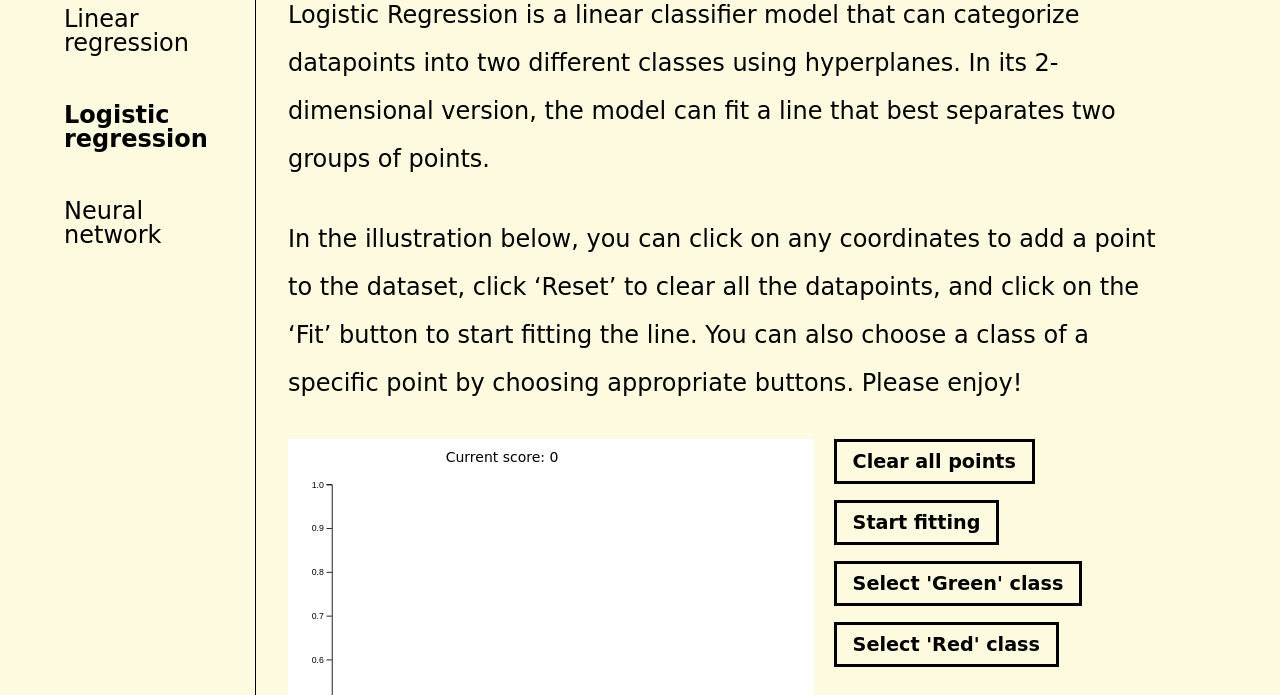
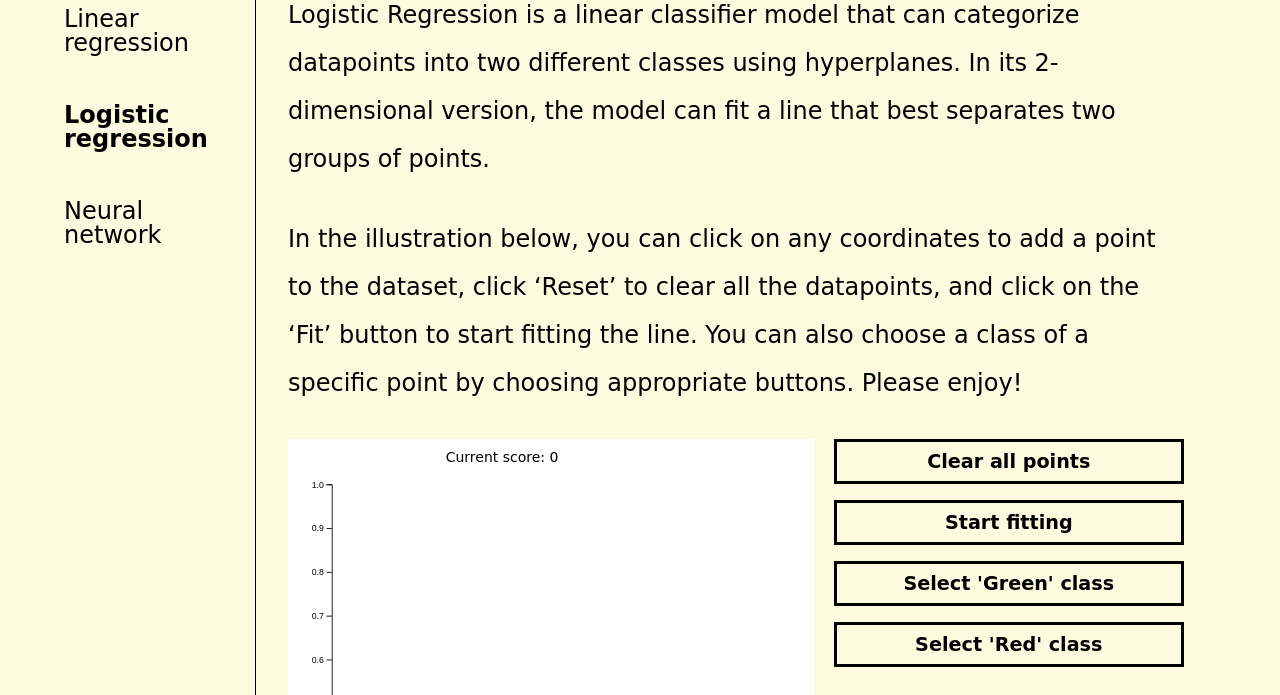
Before and after one commit to phat-transon-99/machine-learning-illustration, a plain HTML site: page logistic-regression.html in a window 1280 px wide. Shown: the part 257-952 px from the top of the page. Drawn offline with nearby package versions, Linux system fonts and the light colour scheme; a web font is replaced by a local one.

Commit message:
Change button to full width

```diff
--- a/logistic-regression.html
+++ b/logistic-regression.html
@@ -65,10 +65,10 @@
             <article class="graph">
                 <div class="graph__canvas"></div>
                 <div class="graph__buttons">
-                    <button class="graph__button button" id="clear-points-button">Clear all points</button>
-                    <button class="graph__button button" id="start-fitting-button">Start fitting</button>
-                    <button class="graph__button button" id="select-green-button">Select 'Green' class</button>
-                    <button class="graph__button button" id="select-red-button">Select 'Red' class</button>
+                    <button class="graph__button button full-width" id="clear-points-button">Clear all points</button>
+                    <button class="graph__button button full-width" id="start-fitting-button">Start fitting</button>
+                    <button class="graph__button button full-width" id="select-green-button">Select 'Green' class</button>
+                    <button class="graph__button button full-width" id="select-red-button">Select 'Red' class</button>
                 </div>
             </article>
         </div>
```
